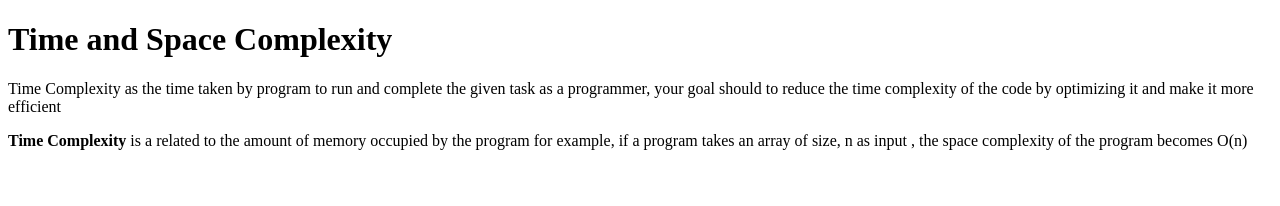
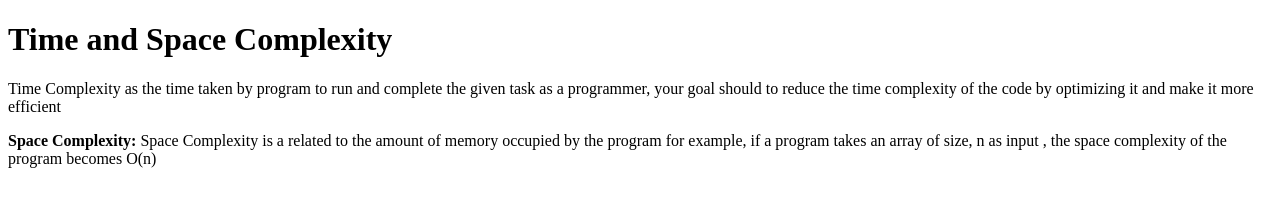
Before and after one commit to acciojob/time-and-space-complexity-PuroshPK, a website: page main.html in a window 1280 px wide. Drawn offline with Linux system fonts and the light colour scheme.

Commit message:
created a submission

```diff
--- a/main.html
+++ b/main.html
@@ -11,7 +11,7 @@
 	<h1>Time and Space Complexity</h1>
 	<p>Time Complexity as the time taken by program to run and complete the given task as a programmer,
 		your goal should to reduce the time complexity of the code by optimizing it and make it more efficient</p>
-	<p><b>Time Complexity</b> is a related to the amount of memory occupied by the program for example, if
+	<p><b>Space Complexity:</b> Space Complexity is a related to the amount of memory occupied by the program for example, if
 		a program takes an array of size, n as input , the space complexity of the program becomes O(n)</p>
     <script type="text/javascript" src="./script.js">
 </script>
```
